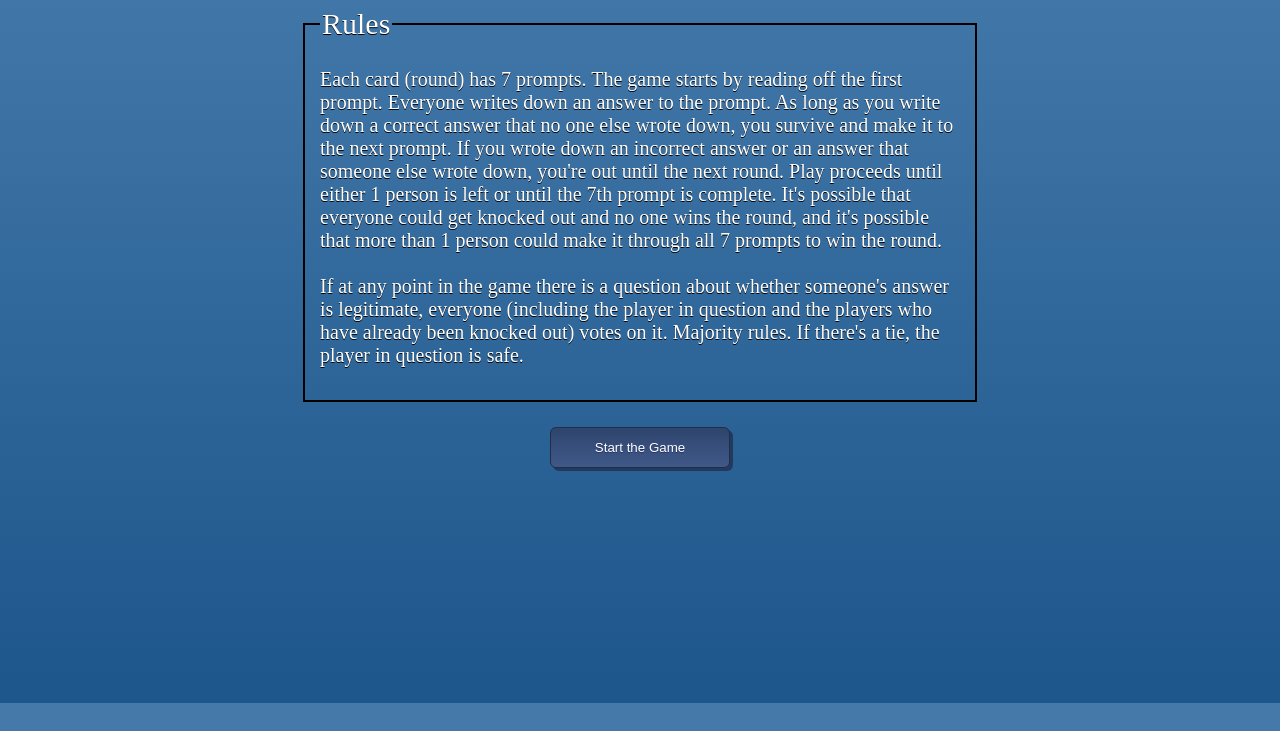
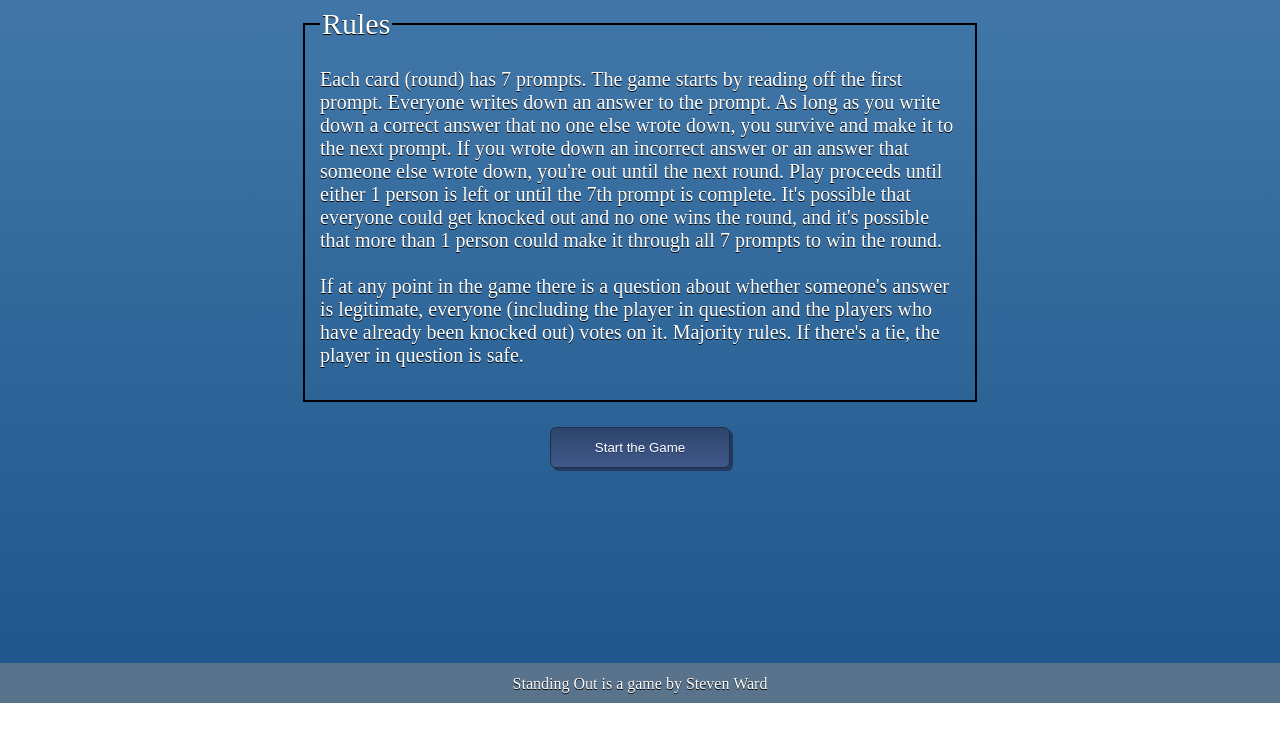
Before and after one commit to Esdidubs/standing-out, a plain HTML site: page index.html in a window 1280 px wide. Shown: the part 97-828 px from the top of the page. After the commit the page ends 800 px from the top, so only its background shows below. Drawn offline with nearby package versions, Linux system fonts and the light colour scheme.

Commit message:
added footer

```diff
--- a/index.css
+++ b/index.css
@@ -1,5 +1,6 @@
 html {
-    height: 100%;
+    position: relative;
+    min-height: 100%;
 }
 
 .hidden {
@@ -13,9 +14,24 @@ body {
     background:linear-gradient(to bottom, #4479aa 5%, #1d568b 100%);
     text-align: center;
     height: 100%;
-    margin: 0;
+    margin: 0 0 40px;
     background-repeat: no-repeat;
     background-attachment: fixed;
+}
+
+footer {
+    background-color: #58738b;
+    position: absolute;
+    left: 0;
+    bottom: 0;
+    height: 40px;
+    width: 100%;
+    overflow: hidden;
+}
+
+footer p {
+    font-size: 16px;
+    margin-top: 12px;
 }
 
 h1 {
@@ -49,10 +65,7 @@ button {
     color: white;
 	padding:12px 44px;
     text-shadow:0px 1px 0px #263666;
-    margin-left: 10px;
-    margin-right: 10px;
-    margin-top: 10px;
-    margin-bottom:30px;
+    margin: 10px 10px 25px 10px;
 }
 button:hover {
 	background:linear-gradient(to bottom, #415989 5%, #2e466e 100%);
@@ -62,6 +75,7 @@ button:active {
 	position:relative;
 	top:1px;
 }
+
 
 @media (min-width: 768px){
     .rules {
--- a/index.html
+++ b/index.html
@@ -32,10 +32,9 @@
             <button id="newGame">Start the Game</button>
             <button id="newCard" class="hidden">New Round</button>
             <button id="btnRules" class="hidden">Rules</button>
-
         </form>
-
     </main>
+    <footer><p>Standing Out is a game by Steven Ward</p></footer>
 
     <script src="https://code.jquery.com/jquery-3.3.1.js" integrity="sha256-2Kok7MbOyxpgUVvAk/HJ2jigOSYS2auK4Pfzbm7uH60=" crossorigin="anonymous"></script>
     <script src="STORE.js"></script>
```
